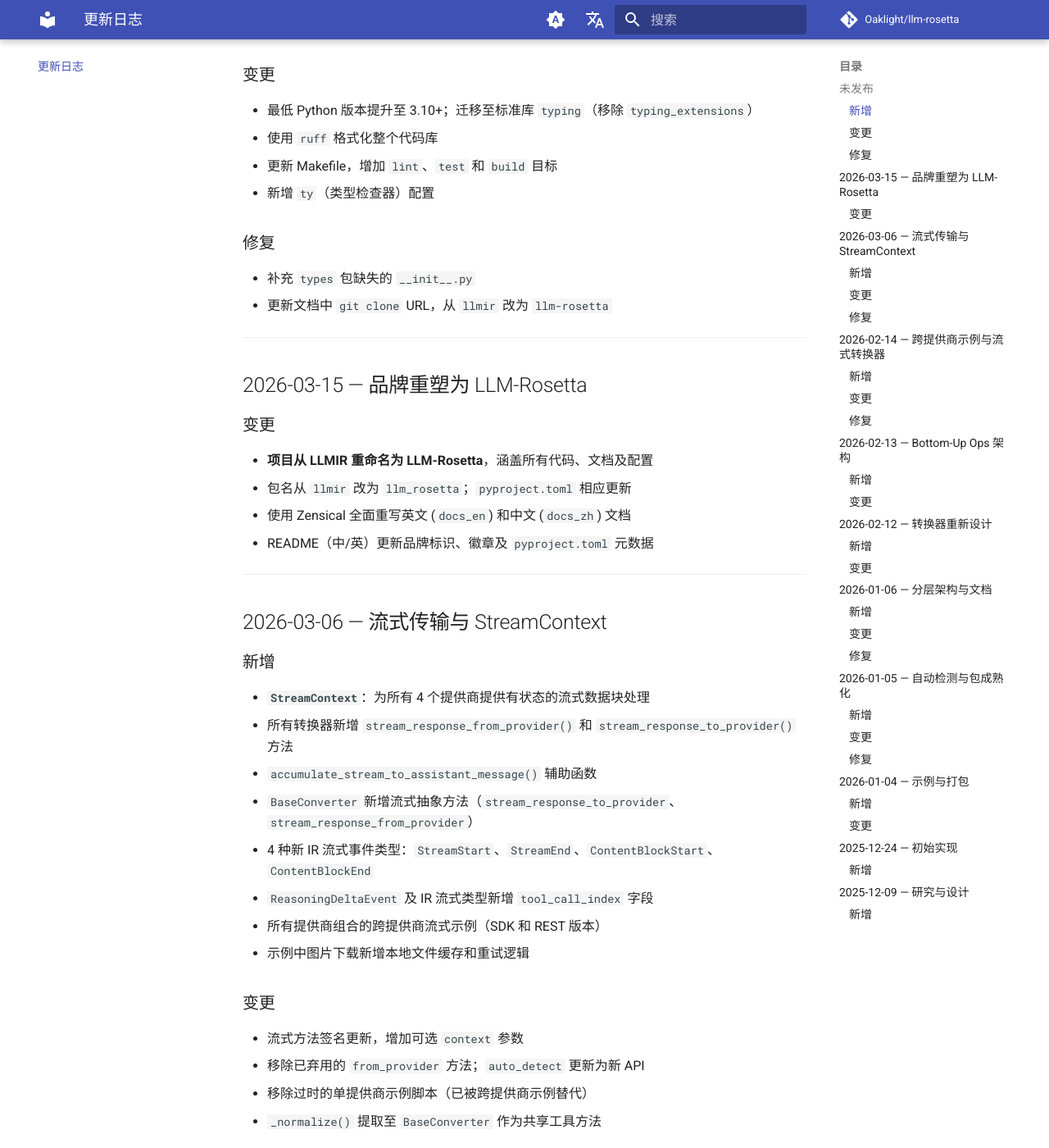
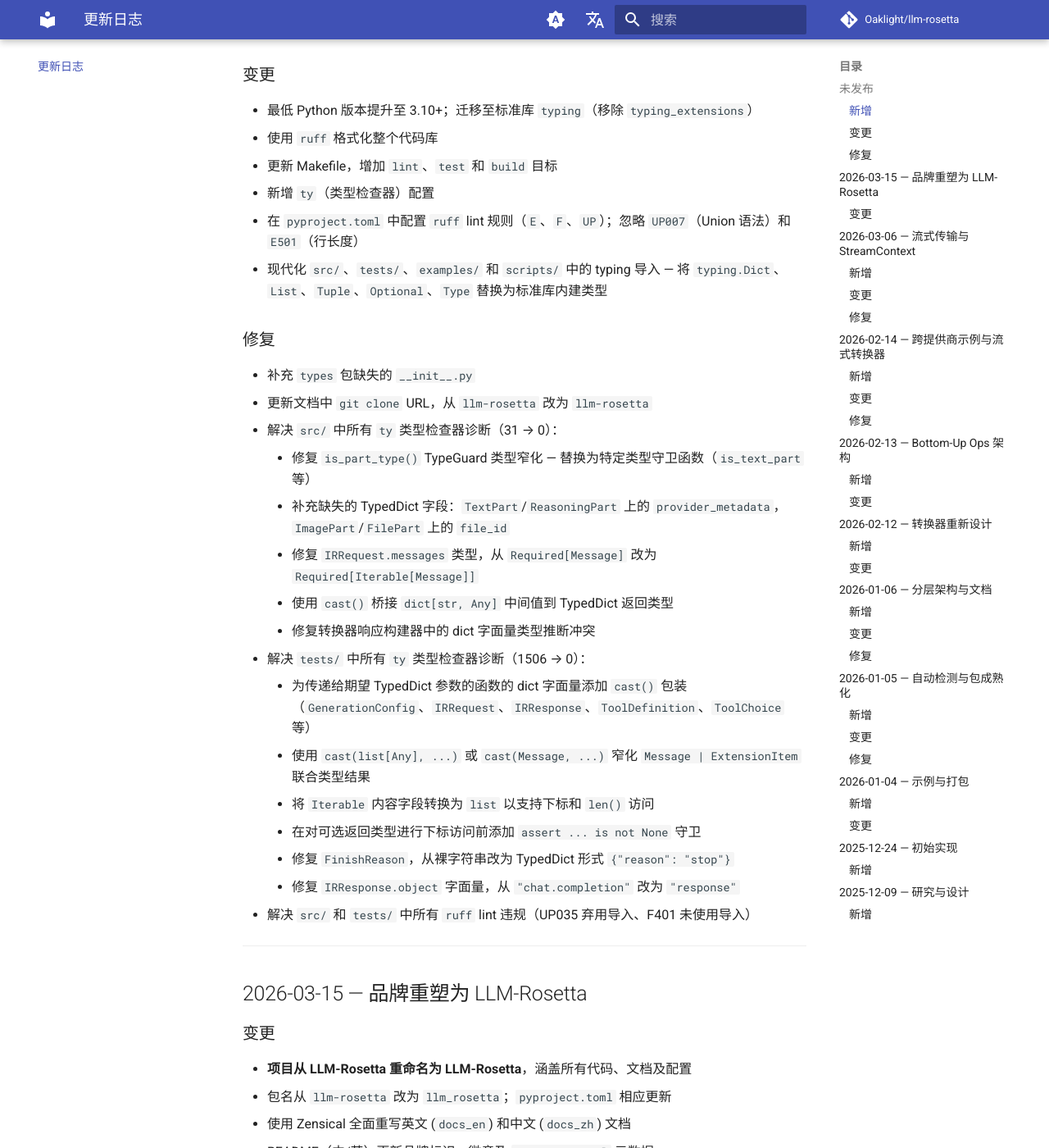
Before and after one commit to Oaklight/llm-rosetta, an MkDocs documentation site: the page built from docs/changelog.md, in a window 1280 px wide and 1400 px high, scrolled down 405 px. Shown: the whole window at 82% size. Built offline with MkDocs 1.6.1 and Material for MkDocs 9.7.7, drawn with Linux system fonts in a browser that asks for light colours; comment, search, counter and statistics services are not loaded.

Commit message:
docs(changelog): add ty/ruff fixes and lint config to unreleased section
Document resolved ty diagnostics (src 31→0, tests 1506→0),
ruff lint config, typing import modernization, and ruff violation fixes.

```diff
--- a/docs/changelog.md
+++ b/docs/changelog.md
@@ -19,11 +19,27 @@ LLM-Rosetta 的所有重要变更均记录于此。本项目遵循 [Keep a Chang
 - 使用 `ruff` 格式化整个代码库
 - 更新 Makefile，增加 `lint`、`test` 和 `build` 目标
 - 新增 `ty`（类型检查器）配置
+- 在 `pyproject.toml` 中配置 `ruff` lint 规则（`E`、`F`、`UP`）；忽略 `UP007`（Union 语法）和 `E501`（行长度）
+- 现代化 `src/`、`tests/`、`examples/` 和 `scripts/` 中的 typing 导入 — 将 `typing.Dict`、`List`、`Tuple`、`Optional`、`Type` 替换为标准库内建类型
 
 ### 修复
 
 - 补充 `types` 包缺失的 `__init__.py`
-- 更新文档中 `git clone` URL，从 `llmir` 改为 `llm-rosetta`
+- 更新文档中 `git clone` URL，从 `llm-rosetta` 改为 `llm-rosetta`
+- 解决 `src/` 中所有 `ty` 类型检查器诊断（31 → 0）：
+    - 修复 `is_part_type()` TypeGuard 类型窄化 — 替换为特定类型守卫函数（`is_text_part` 等）
+    - 补充缺失的 TypedDict 字段：`TextPart`/`ReasoningPart` 上的 `provider_metadata`，`ImagePart`/`FilePart` 上的 `file_id`
+    - 修复 `IRRequest.messages` 类型，从 `Required[Message]` 改为 `Required[Iterable[Message]]`
+    - 使用 `cast()` 桥接 `dict[str, Any]` 中间值到 TypedDict 返回类型
+    - 修复转换器响应构建器中的 dict 字面量类型推断冲突
+- 解决 `tests/` 中所有 `ty` 类型检查器诊断（1506 → 0）：
+    - 为传递给期望 TypedDict 参数的函数的 dict 字面量添加 `cast()` 包装（`GenerationConfig`、`IRRequest`、`IRResponse`、`ToolDefinition`、`ToolChoice` 等）
+    - 使用 `cast(list[Any], ...)` 或 `cast(Message, ...)` 窄化 `Message | ExtensionItem` 联合类型结果
+    - 将 `Iterable` 内容字段转换为 `list` 以支持下标和 `len()` 访问
+    - 在对可选返回类型进行下标访问前添加 `assert ... is not None` 守卫
+    - 修复 `FinishReason`，从裸字符串改为 TypedDict 形式 `{"reason": "stop"}`
+    - 修复 `IRResponse.object` 字面量，从 `"chat.completion"` 改为 `"response"`
+- 解决 `src/` 和 `tests/` 中所有 `ruff` lint 违规（UP035 弃用导入、F401 未使用导入）
 
 ---
 
@@ -31,8 +47,8 @@ LLM-Rosetta 的所有重要变更均记录于此。本项目遵循 [Keep a Chang
 
 ### 变更
 
-- **项目从 LLMIR 重命名为 LLM-Rosetta**，涵盖所有代码、文档及配置
-- 包名从 `llmir` 改为 `llm_rosetta`；`pyproject.toml` 相应更新
+- **项目从 LLM-Rosetta 重命名为 LLM-Rosetta**，涵盖所有代码、文档及配置
+- 包名从 `llm-rosetta` 改为 `llm_rosetta`；`pyproject.toml` 相应更新
 - 使用 Zensical 全面重写英文 (`docs_en`) 和中文 (`docs_zh`) 文档
 - README（中/英）更新品牌标识、徽章及 `pyproject.toml` 元数据
 
@@ -168,7 +184,7 @@ LLM-Rosetta 的所有重要变更均记录于此。本项目遵循 [Keep a Chang
 
 ### 变更
 
-- **包重命名**：从 `llm-provider-converter` 改为 `llmir`
+- **包重命名**：从 `llm-provider-converter` 改为 `llm-rosetta`
 - 所有提供商标准化 IR 格式用法
 - 示例中使用 `Message` 类标准化消息创建
 - 测试套件从 unittest 迁移至 pytest
```
